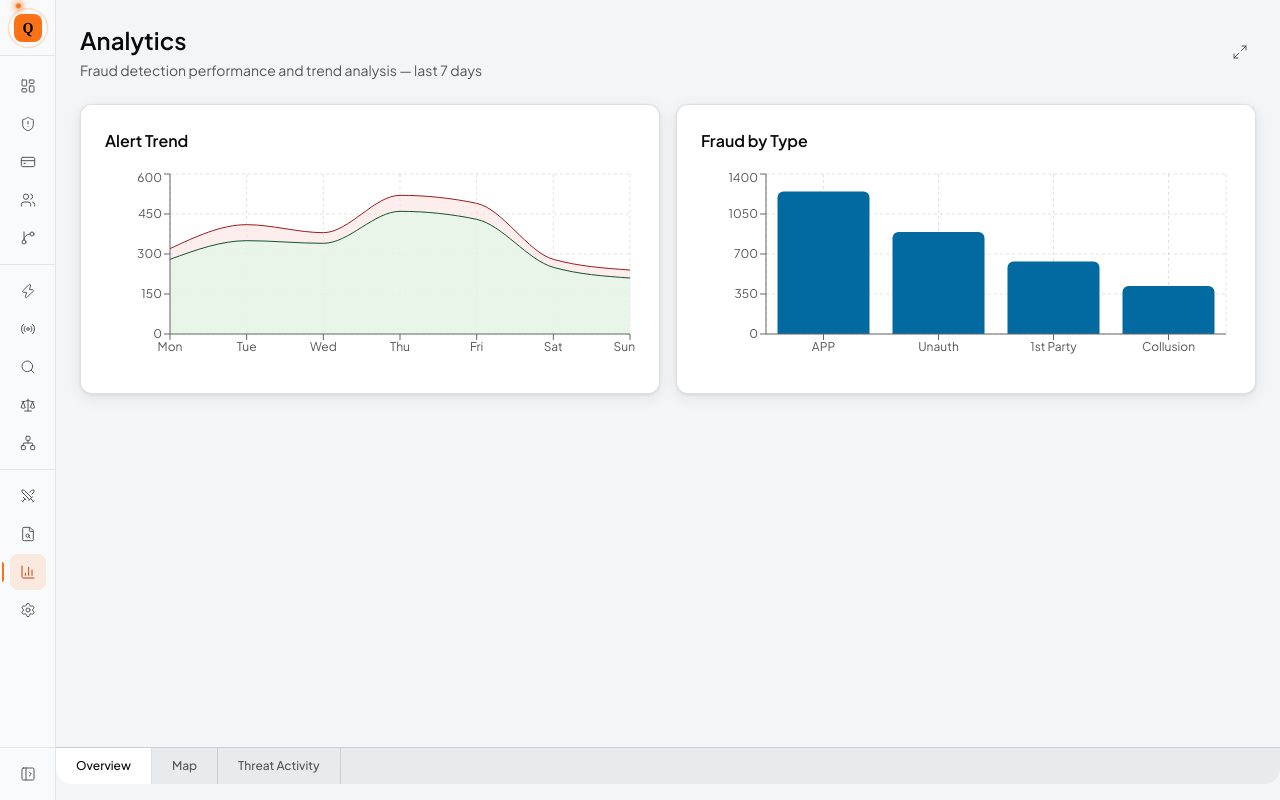
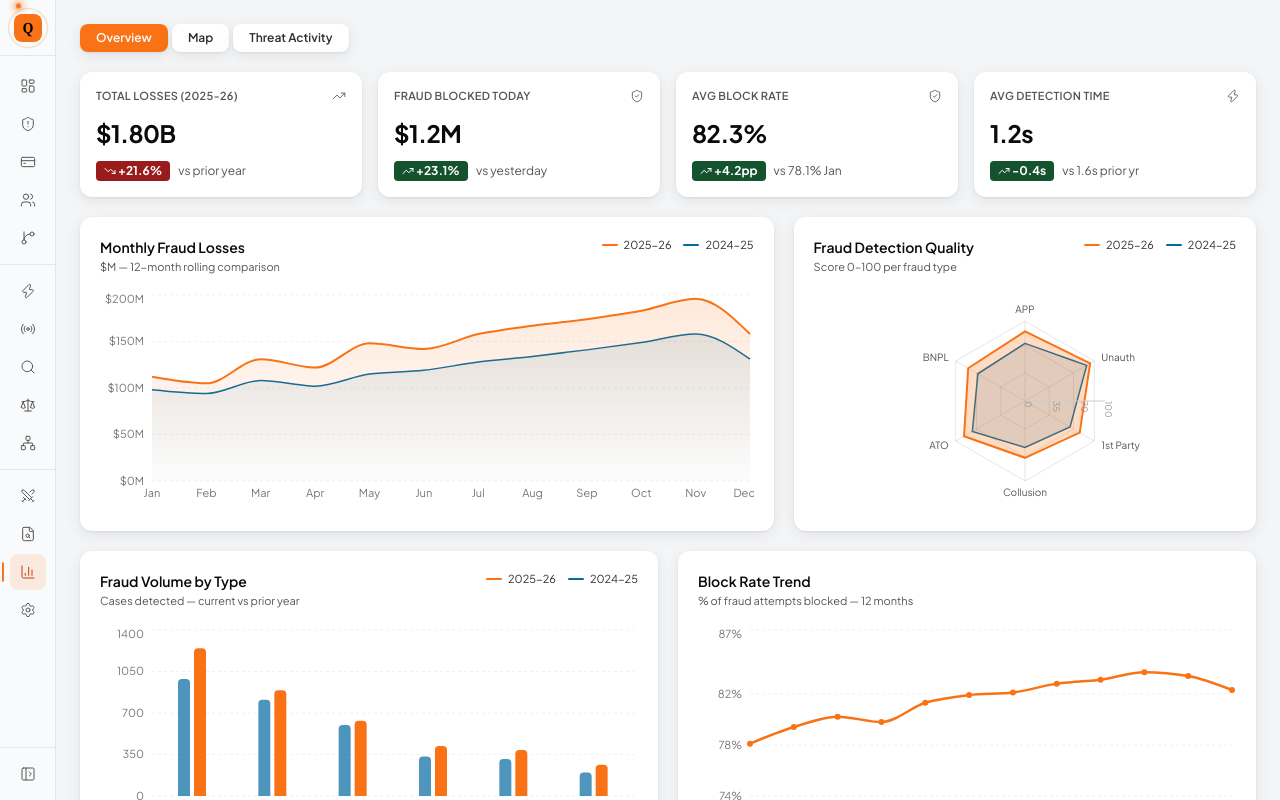
Before and after one commit to shutiancheng/quorum, a Next.js app in the folder frontend/: page /analytics in a window 1280 px wide. Built offline with nearby package versions, Linux system fonts and the light colour scheme.

Commit message:
Full analytics page: loss comparison, radar spider, grouped bars, block rate trend

```diff
--- a/frontend/src/app/(dashboard)/analytics/page.tsx
+++ b/frontend/src/app/(dashboard)/analytics/page.tsx
@@ -1,252 +1,346 @@
 "use client";
 
-import { useState, useEffect, useCallback } from "react";
+import { useState } from "react";
 import {
-  AreaChart,
-  Area,
-  XAxis,
-  YAxis,
-  CartesianGrid,
-  Tooltip,
-  ResponsiveContainer,
-  BarChart,
-  Bar,
+  AreaChart, Area, BarChart, Bar, LineChart, Line,
+  RadarChart, Radar, PolarGrid, PolarAngleAxis, PolarRadiusAxis,
+  XAxis, YAxis, CartesianGrid, Tooltip, Legend,
+  ResponsiveContainer, Cell,
 } from "recharts";
-import { Maximize2, Minimize2 } from "lucide-react";
+import { TrendingUp, TrendingDown, ShieldCheck, Zap } from "lucide-react";
 import WorldMapView from "@/components/WorldMapView";
 import ThreatActivityView from "@/components/ThreatActivityView";
 
-const alertData = [
-  { date: "Mon", alerts: 320, blocked: 280 },
-  { date: "Tue", alerts: 410, blocked: 350 },
-  { date: "Wed", alerts: 380, blocked: 340 },
-  { date: "Thu", alerts: 520, blocked: 460 },
-  { date: "Fri", alerts: 490, blocked: 430 },
-  { date: "Sat", alerts: 280, blocked: 250 },
-  { date: "Sun", alerts: 240, blocked: 210 },
+// ── Palette ───────────────────────────────────────────────────────────────────
+const C_NOW  = "#F97316";   // orange — current period
+const C_PREV = "#0369A1";   // blue   — prior period
+const C_NOW_FILL  = "rgba(249,115,22,0.15)";
+const C_PREV_FILL = "rgba(3,105,161,0.10)";
+
+const TOOLTIP_STYLE = {
+  backgroundColor: "#fff",
+  border: "1px solid rgba(0,0,0,0.10)",
+  borderRadius: 10,
+  fontSize: 12,
+  boxShadow: "0 4px 16px rgba(0,0,0,0.10)",
+};
+const TICK = { fontSize: 11, fill: "#777" };
+
+// ── Mock Data ─────────────────────────────────────────────────────────────────
+
+// 12-month fraud losses $M — 2025-26 vs 2024-25
+const monthlyLoss = [
+  { m: "Jan", now: 112, prev: 98  },
+  { m: "Feb", now: 105, prev: 94  },
+  { m: "Mar", now: 131, prev: 108 },
+  { m: "Apr", now: 122, prev: 102 },
+  { m: "May", now: 148, prev: 115 },
+  { m: "Jun", now: 142, prev: 119 },
+  { m: "Jul", now: 158, prev: 128 },
+  { m: "Aug", now: 167, prev: 134 },
+  { m: "Sep", now: 174, prev: 141 },
+  { m: "Oct", now: 183, prev: 149 },
+  { m: "Nov", now: 196, prev: 158 },
+  { m: "Dec", now: 158, prev: 131 },
 ];
 
-const fraudByType = [
-  { type: "APP", count: 1247 },
-  { type: "Unauth", count: 892 },
-  { type: "1st Party", count: 634 },
-  { type: "Collusion", count: 421 },
+// Fraud type volume — grouped bar
+const fraudTypeComparison = [
+  { type: "APP",       now: 1247, prev: 986  },
+  { type: "Unauth",    now: 892,  prev: 812  },
+  { type: "1st Party", now: 634,  prev: 598  },
+  { type: "Collusion", now: 421,  prev: 334  },
+  { type: "ATO",       now: 389,  prev: 312  },
+  { type: "BNPL",      now: 264,  prev: 198  },
 ];
 
-const tabs = ["Overview", "Map", "Threat Activity"] as const;
-type Tab = (typeof tabs)[number];
+// Block rate trend %
+const blockRateTrend = [
+  { m: "Jan", rate: 78.1 }, { m: "Feb", rate: 79.4 }, { m: "Mar", rate: 80.2 },
+  { m: "Apr", rate: 79.8 }, { m: "May", rate: 81.3 }, { m: "Jun", rate: 81.9 },
+  { m: "Jul", rate: 82.1 }, { m: "Aug", rate: 82.8 }, { m: "Sep", rate: 83.1 },
+  { m: "Oct", rate: 83.7 }, { m: "Nov", rate: 83.4 }, { m: "Dec", rate: 82.3 },
+];
+
+// Spider/radar — detection quality score 0-100
+const radarData = [
+  { axis: "APP",        now: 87, prev: 72 },
+  { axis: "Unauth",     now: 94, prev: 89 },
+  { axis: "1st Party",  now: 79, prev: 65 },
+  { axis: "Collusion",  now: 71, prev: 58 },
+  { axis: "ATO",        now: 88, prev: 76 },
+  { axis: "BNPL",       now: 82, prev: 68 },
+];
+
+// Weekly alerts — full-width bottom chart
+const weeklyAlerts = [
+  { w: "W1",  alerts: 420, blocked: 340 }, { w: "W2",  alerts: 510, blocked: 420 },
+  { w: "W3",  alerts: 380, blocked: 310 }, { w: "W4",  alerts: 590, blocked: 488 },
+  { w: "W5",  alerts: 470, blocked: 392 }, { w: "W6",  alerts: 530, blocked: 440 },
+  { w: "W7",  alerts: 610, blocked: 505 }, { w: "W8",  alerts: 480, blocked: 400 },
+  { w: "W9",  alerts: 555, blocked: 462 }, { w: "W10", alerts: 640, blocked: 534 },
+  { w: "W11", alerts: 490, blocked: 412 }, { w: "W12", alerts: 578, blocked: 485 },
+];
+
+// ── KPI Card ──────────────────────────────────────────────────────────────────
+function KpiCard({
+  label, value, change, positive, sub, icon: Icon,
+}: {
+  label: string; value: string; change: string; positive: boolean; sub: string;
+  icon: React.ElementType;
+}) {
+  return (
+    <div className="bg-[var(--bg-primary)] rounded-xl p-4 flex flex-col gap-3" style={{ boxShadow: "var(--card-shadow)" }}>
+      <div className="flex items-center justify-between">
+        <span className="text-[11px] font-semibold uppercase tracking-wide text-[var(--text-tertiary)]">{label}</span>
+        <Icon className="w-3.5 h-3.5 text-[var(--text-tertiary)]" strokeWidth={1.5} />
+      </div>
+      <div className="text-2xl font-black tracking-tight text-[var(--text-primary)]">{value}</div>
+      <div className="flex items-center gap-2">
+        <span
+          className="inline-flex items-center gap-0.5 px-2 py-0.5 rounded text-xs font-bold text-white"
+          style={{ backgroundColor: positive ? "#14532D" : "#991B1B" }}
+        >
+          {positive ? <TrendingUp className="w-3 h-3" strokeWidth={2} /> : <TrendingDown className="w-3 h-3" strokeWidth={2} />}
+          {change}
+        </span>
+        <span className="text-xs text-[var(--text-tertiary)]">{sub}</span>
+      </div>
+    </div>
+  );
+}
+
+// ── Section header ────────────────────────────────────────────────────────────
+function SectionHeader({ title, sub, legend }: { title: string; sub?: string; legend?: React.ReactNode }) {
+  return (
+    <div className="flex items-start justify-between mb-4">
+      <div>
+        <h3 className="text-sm font-semibold text-[var(--text-primary)]">{title}</h3>
+        {sub && <p className="text-[11px] text-[var(--text-tertiary)] mt-0.5">{sub}</p>}
+      </div>
+      {legend}
+    </div>
+  );
+}
+
+function PeriodLegend() {
+  return (
+    <div className="flex items-center gap-3 shrink-0">
+      <span className="flex items-center gap-1.5 text-[11px] text-[var(--text-secondary)]">
+        <span className="w-4 h-0.5 rounded" style={{ backgroundColor: C_NOW }} />2025-26
+      </span>
+      <span className="flex items-center gap-1.5 text-[11px] text-[var(--text-secondary)]">
+        <span className="w-4 h-0.5 rounded" style={{ backgroundColor: C_PREV }} />2024-25
+      </span>
+    </div>
+  );
+}
+
+// ── Card wrapper ──────────────────────────────────────────────────────────────
+function Card({ children, className = "" }: { children: React.ReactNode; className?: string }) {
+  return (
+    <div className={`bg-[var(--bg-primary)] rounded-xl p-5 ${className}`} style={{ boxShadow: "var(--card-shadow)" }}>
+      {children}
+    </div>
+  );
+}
+
+// ── Overview tab ──────────────────────────────────────────────────────────────
+function OverviewTab() {
+  const nowTotal  = monthlyLoss.reduce((s, d) => s + d.now, 0);
+  const prevTotal = monthlyLoss.reduce((s, d) => s + d.prev, 0);
+  const yoy = (((nowTotal - prevTotal) / prevTotal) * 100).toFixed(1);
+
+  return (
+    <div className="space-y-5">
+      {/* KPIs */}
+      <div className="grid grid-cols-4 gap-4">
+        <KpiCard label="Total Losses (2025-26)" value={`$${(nowTotal / 1000).toFixed(2)}B`}
+                 change={`+${yoy}%`} positive={false} sub="vs prior year" icon={TrendingUp} />
+        <KpiCard label="Fraud Blocked Today" value="$1.2M"
+                 change="+23.1%" positive={true} sub="vs yesterday" icon={ShieldCheck} />
+        <KpiCard label="Avg Block Rate" value="82.3%"
+                 change="+4.2pp" positive={true} sub="vs 78.1% Jan" icon={ShieldCheck} />
+        <KpiCard label="Avg Detection Time" value="1.2s"
+                 change="-0.4s" positive={true} sub="vs 1.6s prior yr" icon={Zap} />
+      </div>
+
+      {/* Row 1: Monthly loss area + Radar spider */}
+      <div className="grid grid-cols-[3fr_2fr] gap-5">
+        <Card>
+          <SectionHeader title="Monthly Fraud Losses" sub="$M — 12-month rolling comparison"
+                         legend={<PeriodLegend />} />
+          <ResponsiveContainer width="100%" height={220}>
+            <AreaChart data={monthlyLoss} margin={{ top: 4, right: 4, left: -8, bottom: 0 }}>
+              <defs>
+                <linearGradient id="gNow" x1="0" y1="0" x2="0" y2="1">
+                  <stop offset="5%"  stopColor={C_NOW}  stopOpacity={0.25} />
+                  <stop offset="95%" stopColor={C_NOW}  stopOpacity={0.02} />
+                </linearGradient>
+                <linearGradient id="gPrev" x1="0" y1="0" x2="0" y2="1">
+                  <stop offset="5%"  stopColor={C_PREV} stopOpacity={0.18} />
+                  <stop offset="95%" stopColor={C_PREV} stopOpacity={0.02} />
+                </linearGradient>
+              </defs>
+              <CartesianGrid strokeDasharray="3 3" stroke="rgba(0,0,0,0.06)" vertical={false} />
+              <XAxis dataKey="m" tick={TICK} tickLine={false} axisLine={false} />
+              <YAxis tick={TICK} tickLine={false} axisLine={false} tickFormatter={(v) => `$${v}M`} />
+              <Tooltip contentStyle={TOOLTIP_STYLE} formatter={(v: any, n: any) => [`$${v}M`, n === "now" ? "2025-26" : "2024-25"]} />
+              <Area type="monotone" dataKey="prev" stroke={C_PREV} strokeWidth={1.5} fill="url(#gPrev)" dot={false} />
+              <Area type="monotone" dataKey="now"  stroke={C_NOW}  strokeWidth={2}   fill="url(#gNow)"  dot={false} />
+            </AreaChart>
+          </ResponsiveContainer>
+        </Card>
+
+        <Card>
+          <SectionHeader title="Fraud Detection Quality"
+                         sub="Score 0–100 per fraud type"
+                         legend={<PeriodLegend />} />
+          <ResponsiveContainer width="100%" height={220}>
+            <RadarChart data={radarData} margin={{ top: 10, right: 20, left: 20, bottom: 10 }}>
+              <PolarGrid stroke="rgba(0,0,0,0.10)" />
+              <PolarAngleAxis dataKey="axis" tick={{ fontSize: 10, fill: "#555" }} />
+              <PolarRadiusAxis domain={[0, 100]} tick={{ fontSize: 9, fill: "#999" }} tickCount={4} />
+              <Radar name="2024-25" dataKey="prev" stroke={C_PREV} fill={C_PREV} fillOpacity={0.15} strokeWidth={1.5} />
+              <Radar name="2025-26" dataKey="now"  stroke={C_NOW}  fill={C_NOW}  fillOpacity={0.25} strokeWidth={2} />
+              <Tooltip contentStyle={TOOLTIP_STYLE} formatter={(v: any) => [`${v}/100`]} />
+            </RadarChart>
+          </ResponsiveContainer>
+        </Card>
+      </div>
+
+      {/* Row 2: Fraud type bar + Block rate line */}
+      <div className="grid grid-cols-2 gap-5">
+        <Card>
+          <SectionHeader title="Fraud Volume by Type"
+                         sub="Cases detected — current vs prior year"
+                         legend={<PeriodLegend />} />
+          <ResponsiveContainer width="100%" height={200}>
+            <BarChart data={fraudTypeComparison} barGap={4} margin={{ top: 4, right: 4, left: -8, bottom: 0 }}>
+              <CartesianGrid strokeDasharray="3 3" stroke="rgba(0,0,0,0.06)" vertical={false} />
+              <XAxis dataKey="type" tick={TICK} tickLine={false} axisLine={false} />
+              <YAxis tick={TICK} tickLine={false} axisLine={false} />
+              <Tooltip contentStyle={TOOLTIP_STYLE} formatter={(v: any, n: any) => [v, n === "now" ? "2025-26" : "2024-25"]} />
+              <Bar dataKey="prev" fill={C_PREV} fillOpacity={0.7} radius={[4,4,0,0]} barSize={12} />
+              <Bar dataKey="now"  fill={C_NOW}  radius={[4,4,0,0]} barSize={12} />
+            </BarChart>
+          </ResponsiveContainer>
+        </Card>
+
+        <Card>
+          <SectionHeader title="Block Rate Trend"
+                         sub="% of fraud attempts blocked — 12 months" />
+          <ResponsiveContainer width="100%" height={200}>
+            <LineChart data={blockRateTrend} margin={{ top: 4, right: 4, left: -8, bottom: 0 }}>
+              <CartesianGrid strokeDasharray="3 3" stroke="rgba(0,0,0,0.06)" vertical={false} />
+              <XAxis dataKey="m" tick={TICK} tickLine={false} axisLine={false} />
+              <YAxis tick={TICK} tickLine={false} axisLine={false}
+                     domain={[74, 87]} tickFormatter={(v) => `${v}%`} />
+              <Tooltip contentStyle={TOOLTIP_STYLE} formatter={(v: any) => [`${v}%`, "Block rate"]} />
+              <Line type="monotone" dataKey="rate" stroke={C_NOW} strokeWidth={2.5}
+                    dot={{ fill: C_NOW, r: 3, strokeWidth: 0 }}
+                    activeDot={{ r: 5, fill: C_NOW }} />
+            </LineChart>
+          </ResponsiveContainer>
+        </Card>
+      </div>
+
+      {/* Row 3: Full-width weekly alert volume */}
+      <Card>
+        <SectionHeader title="Weekly Alert Volume"
+                       sub="12 weeks — total alerts vs blocked"
+                       legend={
+                         <div className="flex items-center gap-3 shrink-0">
+                           <span className="flex items-center gap-1.5 text-[11px] text-[var(--text-secondary)]">
+                             <span className="w-4 h-0.5 rounded" style={{ backgroundColor: "#991B1B" }} />Alerts
+                           </span>
+                           <span className="flex items-center gap-1.5 text-[11px] text-[var(--text-secondary)]">
+                             <span className="w-4 h-0.5 rounded" style={{ backgroundColor: "#14532D" }} />Blocked
+                           </span>
+                         </div>
+                       } />
+        <ResponsiveContainer width="100%" height={180}>
+          <AreaChart data={weeklyAlerts} margin={{ top: 4, right: 4, left: -8, bottom: 0 }}>
+            <defs>
+              <linearGradient id="gAlerts" x1="0" y1="0" x2="0" y2="1">
+                <stop offset="5%"  stopColor="#991B1B" stopOpacity={0.20} />
+                <stop offset="95%" stopColor="#991B1B" stopOpacity={0.02} />
+              </linearGradient>
+              <linearGradient id="gBlocked" x1="0" y1="0" x2="0" y2="1">
+                <stop offset="5%"  stopColor="#14532D" stopOpacity={0.18} />
+                <stop offset="95%" stopColor="#14532D" stopOpacity={0.02} />
+              </linearGradient>
+            </defs>
+            <CartesianGrid strokeDasharray="3 3" stroke="rgba(0,0,0,0.06)" vertical={false} />
+            <XAxis dataKey="w" tick={TICK} tickLine={false} axisLine={false} />
+            <YAxis tick={TICK} tickLine={false} axisLine={false} />
+            <Tooltip contentStyle={TOOLTIP_STYLE} />
+            <Area type="monotone" dataKey="alerts"  stroke="#991B1B" strokeWidth={1.5} fill="url(#gAlerts)"  dot={false} name="Alerts" />
+            <Area type="monotone" dataKey="blocked" stroke="#14532D" strokeWidth={2}   fill="url(#gBlocked)" dot={false} name="Blocked" />
+          </AreaChart>
+        </ResponsiveContainer>
+      </Card>
+    </div>
+  );
+}
+
+// ── Page ──────────────────────────────────────────────────────────────────────
+const TABS = ["Overview", "Map", "Threat Activity"] as const;
+type Tab = (typeof TABS)[number];
 
 export default function AnalyticsPage() {
   const [activeTab, setActiveTab] = useState<Tab>("Overview");
-  const [isFullscreen, setIsFullscreen] = useState(false);
 
-  const exitFullscreen = useCallback(() => setIsFullscreen(false), []);
-
-  useEffect(() => {
-    if (!isFullscreen) return;
-    const handleKey = (e: KeyboardEvent) => {
-      if (e.key === "Escape") exitFullscreen();
-    };
-    window.addEventListener("keydown", handleKey);
-    return () => window.removeEventListener("keydown", handleKey);
-  }, [isFullscreen, exitFullscreen]);
-
-  /* ── shared content ── */
-  const header = (
-    <div className="flex items-center justify-between mb-6">
-      <div>
-        <h1 className="text-2xl font-semibold text-[var(--text-primary)]">
-          Analytics
-        </h1>
-        <p className="text-sm text-[var(--text-tertiary)] mt-1">
-          {activeTab === "Overview"
-            ? "Fraud detection performance and trend analysis \u2014 last 7 days"
-            : activeTab === "Map"
-            ? "Global fraud intelligence \u2014 geographic loss distribution"
-            : "Real-time threat monitoring \u2014 highest-impact countries"}
-        </p>
-      </div>
+  const tabPill = (
+    <div className="flex gap-1 mb-5">
+      {TABS.map((t) => (
         <button
-        onClick={() => setIsFullscreen((v) => !v)}
-        className="p-2 rounded-xl text-[var(--text-tertiary)] hover:text-[var(--text-primary)] hover:bg-[var(--bg-tertiary)] transition-colors"
-        title={isFullscreen ? "Exit fullscreen (Esc)" : "Fullscreen"}
+          key={t}
+          onClick={() => setActiveTab(t)}
+          className={`px-4 py-1.5 text-xs font-semibold rounded-lg transition-colors ${
+            activeTab === t
+              ? "text-white"
+              : "bg-[var(--bg-primary)] text-[var(--text-secondary)] hover:text-[var(--text-primary)]"
+          }`}
+          style={{
+            backgroundColor: activeTab === t ? C_NOW : undefined,
+            boxShadow: "var(--card-shadow)",
+          }}
         >
-        {isFullscreen ? (
-          <Minimize2 className="w-4 h-4 shrink-0" strokeWidth={1.5} />
-        ) : (
-          <Maximize2 className="w-4 h-4 shrink-0" strokeWidth={1.5} />
-        )}
+          {t}
         </button>
+      ))}
     </div>
   );
 
-  const chartHeight = isFullscreen ? 360 : 200;
-
-  const content = (
-    <div className={`flex-1 ${isFullscreen && activeTab === "Map" ? "flex flex-col min-h-0" : ""}`}>
-      {activeTab === "Overview" && (
-        <div className="grid grid-cols-2 gap-4">
-          {/* Alert Trend */}
-          <div className="bg-[var(--bg-primary)] rounded-xl border border-[var(--border-primary)] shadow-[var(--card-shadow)] p-6">
-            <h3 className="font-semibold text-[var(--text-primary)] mb-4">
-              Alert Trend
-            </h3>
-            <ResponsiveContainer width="100%" height={chartHeight}>
-              <AreaChart data={alertData}>
-                <CartesianGrid
-                  strokeDasharray="3 3"
-                  stroke="var(--border-primary)"
-                />
-                <XAxis
-                  dataKey="date"
-                  tick={{ fontSize: 12, fill: "var(--text-tertiary)" }}
-                />
-                <YAxis
-                  tick={{ fontSize: 12, fill: "var(--text-tertiary)" }}
-                />
-                <Tooltip
-                  contentStyle={{
-                    backgroundColor: "var(--bg-elevated)",
-                    border: "1px solid var(--border-primary)",
-                    borderRadius: 12,
-                    fontSize: 13,
-                  }}
-                />
-                <Area
-                  type="monotone"
-                  dataKey="alerts"
-                  stroke="var(--fraud-critical)"
-                  fill="var(--fraud-critical-bg)"
-                />
-                <Area
-                  type="monotone"
-                  dataKey="blocked"
-                  stroke="var(--fraud-cleared)"
-                  fill="var(--fraud-cleared-bg)"
-                />
-              </AreaChart>
-            </ResponsiveContainer>
-          </div>
-
-          {/* Fraud by Type */}
-          <div className="bg-[var(--bg-primary)] rounded-xl border border-[var(--border-primary)] shadow-[var(--card-shadow)] p-6">
-            <h3 className="font-semibold text-[var(--text-primary)] mb-4">
-              Fraud by Type
-            </h3>
-            <ResponsiveContainer width="100%" height={chartHeight}>
-              <BarChart data={fraudByType}>
-                <CartesianGrid
-                  strokeDasharray="3 3"
-                  stroke="var(--border-primary)"
-                />
-                <XAxis
-                  dataKey="type"
-                  tick={{ fontSize: 12, fill: "var(--text-tertiary)" }}
-                />
-                <YAxis
-                  tick={{ fontSize: 12, fill: "var(--text-tertiary)" }}
-                />
-                <Tooltip
-                  contentStyle={{
-                    backgroundColor: "var(--bg-elevated)",
-                    border: "1px solid var(--border-primary)",
-                    borderRadius: 12,
-                    fontSize: 13,
-                  }}
-                />
-                <Bar
-                  dataKey="count"
-                  fill="var(--accent-color)"
-                  radius={[6, 6, 0, 0]}
-                />
-              </BarChart>
-            </ResponsiveContainer>
-          </div>
-        </div>
-      )}
-
-      {activeTab === "Map" && <WorldMapView fullscreen={isFullscreen} />}
-
-      {activeTab === "Threat Activity" && <ThreatActivityView fullscreen={isFullscreen} />}
-    </div>
-  );
-
-  const tabBar = (
-    <div
-      className={`${
-        isFullscreen ? "" : "-mx-6 -mb-6 mt-6"
-      } border-t border-[var(--border-primary)] bg-[var(--bg-tertiary)] overflow-hidden ${
-        isFullscreen ? "" : "rounded-b-2xl"
+  /* Map — truly fullscreen, floating pill to switch tabs */
+  if (activeTab === "Map") {
+    return (
+      <div className="fixed inset-0 z-40">
+        <WorldMapView fullscreen />
+        <div className="absolute bottom-4 left-4 flex gap-1 z-50">
+          {TABS.map((t) => (
+            <button
+              key={t}
+              onClick={() => setActiveTab(t)}
+              className={`px-3 py-1.5 text-[11px] font-semibold rounded-lg transition-colors backdrop-blur-sm ${
+                activeTab === t ? "text-white" : "bg-white/80 text-[var(--text-secondary)] hover:bg-white"
               }`}
+              style={{ backgroundColor: activeTab === t ? C_NOW : undefined, boxShadow: "var(--card-shadow)" }}
             >
-      <div className="flex items-stretch h-9">
-        {tabs.map((tab) => (
-          <button
-            key={tab}
-            onClick={() => setActiveTab(tab)}
-            className={`px-5 text-xs font-medium transition-colors border-r border-[var(--border-primary)] ${
-              activeTab === tab
-                ? "bg-[var(--bg-primary)] text-[var(--text-primary)]"
-                : "text-[var(--text-tertiary)] hover:text-[var(--text-secondary)] hover:bg-[var(--sidebar-item-hover)]"
-            }`}
-          >
-            {tab}
+              {t}
             </button>
           ))}
         </div>
       </div>
     );
+  }
 
-  /* ── fullscreen: map gets its own dedicated layout ── */
-  if (isFullscreen && activeTab === "Map") {
   return (
-      <div className="fixed inset-0 z-50 flex flex-col">
-        {/* Map fills everything above the tab bar */}
-        <div className="relative flex-1 min-h-0">
-          <WorldMapView fullscreen />
-          {/* Minimize — floats on top of map */}
-          <div className="absolute top-3 right-3 z-10">
-            <button
-              onClick={() => setIsFullscreen(false)}
-              className="p-2 rounded-xl bg-[var(--bg-elevated)]/80 backdrop-blur-sm text-[var(--text-tertiary)] hover:text-[var(--text-primary)] hover:bg-[var(--bg-tertiary)] transition-colors"
-              title="Exit fullscreen (Esc)"
-            >
-              <Minimize2 className="w-4 h-4 shrink-0" strokeWidth={1.5} />
-            </button>
-          </div>
-        </div>
-        {tabBar}
+    <div className="space-y-0">
+      {tabPill}
+      {activeTab === "Overview"       && <OverviewTab />}
+      {activeTab === "Threat Activity" && <ThreatActivityView fullscreen={false} />}
     </div>
   );
 }
-
-  /* ── fullscreen: charts ── */
-  if (isFullscreen) {
-    return (
-      <div className="fixed inset-0 z-50 flex flex-col bg-[var(--bg-primary)]">
-        <div className="flex-1 p-4 overflow-y-auto flex flex-col">
-          <div className="flex justify-end mb-2">
-            <button
-              onClick={() => setIsFullscreen(false)}
-              className="p-2 rounded-xl text-[var(--text-tertiary)] hover:text-[var(--text-primary)] hover:bg-[var(--bg-tertiary)] transition-colors"
-              title="Exit fullscreen (Esc)"
-            >
-              <Minimize2 className="w-4 h-4 shrink-0" strokeWidth={1.5} />
-            </button>
-          </div>
-          {content}
-        </div>
-        {tabBar}
-      </div>
-    );
-  }
-
-  /* ── normal mode ── */
-  return (
-    <div className="flex flex-col min-h-[calc(100vh-16px-48px)]">
-      {header}
-      {content}
-      {tabBar}
-    </div>
-  );
-}
```
Lines whose indentation alone changed are shown as unchanged.
